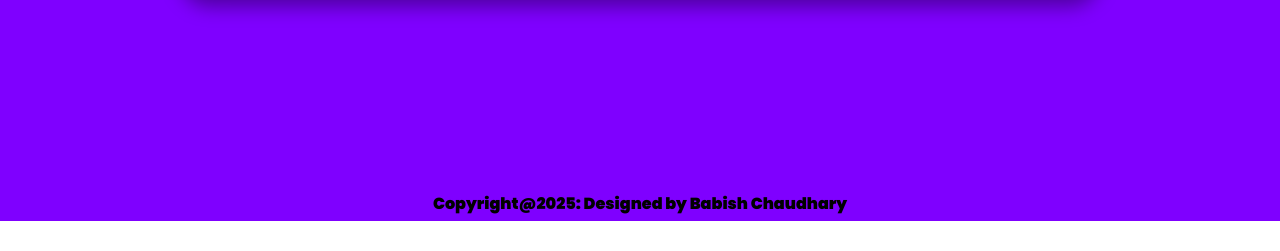
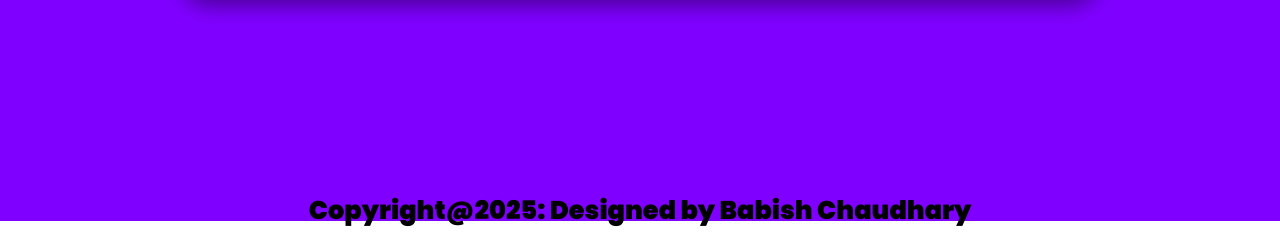
Before and after one commit to babish9887/PortFolio, a PHP site: page / in a window 1280 px wide. Shown: the part 3801-4052 px from the top of the page. Before the commit the page ends 4022 px from the top, so only its background shows below. Run offline with PHP 8.4, Linux system fonts and the light colour scheme.

Commit message:
style change

```diff
--- a/style.css
+++ b/style.css
@@ -616,18 +616,20 @@ button:hover{
 #footer{
     position: relative;
     width: 100%;
-
+    height: 80px;
 
 }
 
 #footer .footercontainer{
-    height: 8vh;
+    height: 80px;
     width: 100%;
+    display: flex;
+    justify-content: center;
+    align-items: center;
     text-align: center;
 }
 #footer .footercontainer h1{
-    padding-top: 20px;
-    font-size: 1rem;
+    font-size: 2vw;
 }
 
 .portfoliocontainer{
```
